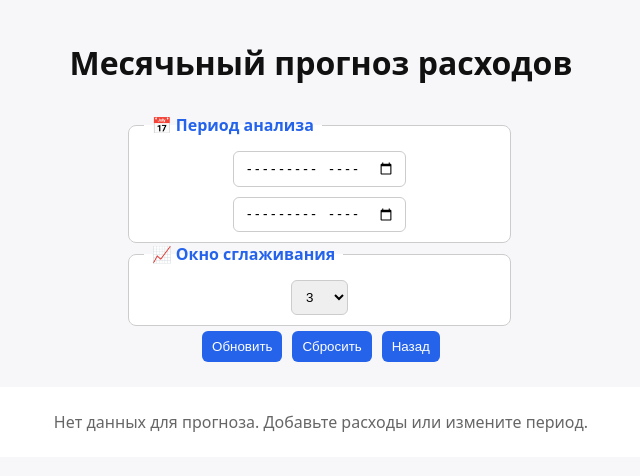
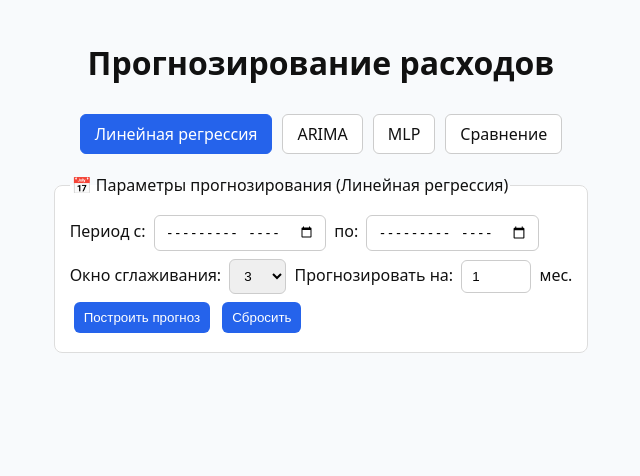
Before and after one commit to 1Ondr1/BudgetChecker, a FastAPI app: page /forecast/ in a window 1280 px wide. Shown: the top 476 px of the page, without its empty margins (319-959 px from the left). Run offline with FastAPI, Linux system fonts and the light colour scheme; parts of the project's set-up code (start-up, migrations or seed data) failed here and were passed over.

Commit message:
Почти сделал линейную регресию

```diff
--- a/app/routers/expense.py
+++ b/app/routers/expense.py
@@ -25,7 +25,7 @@ def show_expenses(
 ):
     if current_user == 401:
         return RedirectResponse(url="/auth/login", status_code=303)
-    categories, expenses = get_expenses(
+    expenses, categories = get_expenses(
         user_id=current_user["user_id"],
         date_from=date_from,
         date_to=date_to,
--- a/app/schemes/forecast.py
+++ b/app/schemes/forecast.py
@@ -3,7 +3,7 @@ from datetime import datetime
 from pydantic import BaseModel
 
 
-class MonthlyForecast(BaseModel):
+class Forecast(BaseModel):
     month: datetime
     total: float | None = None
     predicted: float | None = None
--- a/app/templates/analytics.html
+++ b/app/templates/analytics.html
@@ -35,10 +35,11 @@
 
   <div class="controls">
     <form method="get" action="/analytics">
+      <input type="month" name="month_from" value="{{ month_from or '' }}" required>
       <input type="month" name="month_to" value="{{ month_to or '' }}" required>
-      <input type="month" name="month_from" value="{{ month_from or '' }}" required>
       <button type="submit">Показать</button>
       <a href="/analytics"><button type="button">Сбросить</button></a>
+      <a href="/expenses"><button type="button">Назад</button></a>
     </form>
   </div>
 
--- a/app/templates/expenses.html
+++ b/app/templates/expenses.html
@@ -40,13 +40,14 @@
       <h1>Мои расходы</h1>
       <div class="totals">
         <span class="pill">
-          Итого: {{ expenses|sum(attribute='amount') if expenses else 0 }} ₽
+          Итого: {{ expenses|sum(attribute='amount') if expenses else 0 }} ₴
         </span>
       </div>
     </div>
 
     <div class="card">
       <a href="/analytics" class="btn">Аналитика</a>
+      <a href="/forecast" class="btn">Прогнозы</a>
     </div>
 
     <!-- ФИЛЬТРЫ -->
--- a/app/templates/forecast.html
+++ b/app/templates/forecast.html
@@ -2,102 +2,103 @@
 <html lang="ru">
 <head>
   <meta charset="UTF-8" />
-  <title>Месячьный прогноз расходов</title>
+  <title>Прогнозирование расходов</title>
+  <script src="https://cdn.jsdelivr.net/npm/chart.js"></script>
   <style>
-    body { font-family: system-ui, sans-serif; background:#f7f7fa; margin:0; padding:20px; color:#111; }
+    body { font-family: system-ui, sans-serif; background:#f8fafc; color:#111; margin:0; padding:20px; }
     h1 { text-align:center; margin-bottom:30px; }
-
-    .controls { display:flex; flex-direction:column; align-items:center; gap:15px; margin-bottom:25px; }
-    fieldset { border:1px solid #ccc; border-radius:8px; padding:10px 15px; background:#fff; width:90%; max-width:900px; }
-    legend { font-weight:600; color:#2563eb; padding:0 8px; }
-
-    .group { display:flex; justify-content:center; flex-wrap:wrap; gap:10px; margin-top:5px; }
-    input, select, button { padding:8px 10px; border:1px solid #ccc; border-radius:6px; }
-    button { background:#2563eb; color:#fff; border:0; cursor:pointer; }
+    fieldset { border:1px solid #ddd; border-radius:8px; padding:15px; background:#fff; width:fit-content; margin:0 auto 30px; }
+    input, select, button { padding:8px 10px; margin:4px; border:1px solid #ccc; border-radius:6px; }
+    button { background:#2563eb; color:#fff; border:none; cursor:pointer; }
     button:hover { background:#1e4fcc; }
-
-    table { width:100%; border-collapse:collapse; background:#fff; margin-top:20px; }
-    th, td { padding:10px; border:1px solid #ddd; text-align:center; }
-    th { background:#f0f2f5; text-transform:uppercase; font-size:13px; letter-spacing:.03em; }
-    .predicted { color:#2563eb; font-weight:500; }
-    .empty { text-align:center; padding:24px; color:#666; background:#fff; }
+    .tabs { display:flex; justify-content:center; gap:10px; margin-bottom:20px; }
+    .tab { padding:8px 14px; border-radius:6px; border:1px solid #ccc; background:#fff; cursor:pointer; }
+    .tab.active { background:#2563eb; color:#fff; border-color:#2563eb; }
+    .section { display:none; }
+    .section.active { display:block; }
+    table { width:100%; border-collapse:collapse; margin-top:20px; background:#fff; }
+    th, td { border:1px solid #ddd; padding:10px; text-align:center; }
+    th { background:#f1f5f9; text-transform:uppercase; }
+    canvas { width:100%; max-height:400px; margin-top:20px; }
   </style>
 </head>
 <body>
-  <h1>Месячьный прогноз расходов</h1>
+  <h1>Прогнозирование расходов</h1>
 
-  <div class="controls">
-    <form method="get" action="/forecast/monthly">
+  <!-- 🔹 Вкладки -->
+  <div class="tabs">
+    <div class="tab active" data-tab="linear">Линейная регрессия</div>
+    <div class="tab" data-tab="arima">ARIMA</div>
+    <div class="tab" data-tab="mlp">MLP</div>
+    <div class="tab" data-tab="compare">Сравнение</div>
+  </div>
 
-      <!-- 🔹 Период анализа -->
+  <!-- 🔹 Линейная регрессия -->
+  <div id="linear" class="section active">
+    <form method="get" action="/forecast/linear">
       <fieldset>
-        <legend>📅 Период анализа</legend>
-        <div class="group">
-          <input type="month" name="month_from" value="{{ month_from }}" required>
-          <input type="month" name="month_to" value="{{ month_to }}" required>
+        <legend>📅 Параметры прогнозирования (Линейная регрессия)</legend>
+        <div>
+          <label>Период с:</label>
+          <input type="month" name="month_from" value="{{ month_from or '' }}" required>
+          <label>по:</label>
+          <input type="month" name="month_to" value="{{ month_to or '' }}" required>
+        </div>
+        <div>
+          <label>Окно сглаживания:</label>
+          <select name="window">
+            <option value="3" {% if window==3 %}selected{% endif %}>3</option>
+            <option value="6" {% if window==6 %}selected{% endif %}>6</option>
+            <option value="12" {% if window==12 %}selected{% endif %}>12</option>
+          </select>
+          <label>Прогнозировать на:</label>
+          <input type="number" name="predict_months" value="{{ predict_months or 1 }}" min="1" max="12"> мес.
+        </div>
+        <div>
+          <button type="submit">Построить прогноз</button>
+          <a href="/forecast"><button type="button">Сбросить</button></a>
         </div>
       </fieldset>
+    </form>
 
-      <!-- 🔹 Параметры прогноза -->
-      <fieldset>
-        <legend>📈 Окно сглаживания</legend>
-        <div class="group">
-          <select name="window">
-            <option value="3" {% if window == 3 %}selected{% endif %}>3</option>
-            <option value="6" {% if window == 6 %}selected{% endif %}>6</option>
-            <option value="12" {% if window == 12 %}selected{% endif %}>12</option>
-          </select>
-        </div>
-      </fieldset>
-
-      <!-- 🔹 Кнопки управления -->
-      <div class="group">
-        <button type="submit">Обновить</button>
-        <a href="/forecast"><button type="button">Сбросить</button></a>
-        <a href="/expenses"><button type="button">Назад</button></a>
-      </div>
-
-    </form>
+    {% if months %}
+      <canvas id="chartLinear"></canvas>
+      <table>
+        <thead><tr><th>Месяц</th><th>Фактические</th><th>Прогноз</th></tr></thead>
+        <tbody>
+          {% for e in forecast_linear %}
+            <tr>
+              <td>{{ e.month }}</td>
+              <td>{{ e.actual or '-' }}</td>
+              <td>{{ e.predicted or '-' }}</td>
+            </tr>
+          {% endfor %}
+        </tbody>
+      </table>
+    {% endif %}
   </div>
 
-  {% if not forecast or forecast|length == 0 %}
-    <div class="empty">
-      Нет данных для прогноза. Добавьте расходы или измените период.
-    </div>
-  {% else %}
-    <table>
-      <thead>
-        <tr>
-          <th>Месяц</th>
-          <th>Фактические расходы</th>
-          <th>Прогноз</th>
-          <th>Изменение</th>
-        </tr>
-      </thead>
-      <tbody>
-        {% for e in forecast %}
-          <tr>
-            <td>{{ e.month.strftime('%Y-%m') }}</td>
-            <td>{{ e.total }}</td>
-            <td class="predicted">{{ e.predicted or '-' }}</td>
-            <td>
-              {% if e.total and e.predicted %}
-                {% set diff = e.predicted - e.total %}
-                {% if diff > 0 %}
-                  ↑ +{{ '%.2f'|format(diff) }}
-                {% elif diff < 0 %}
-                  ↓ {{ '%.2f'|format(diff) }}
-                {% else %}
-                  —
-                {% endif %}
-              {% else %}
-                —
-              {% endif %}
-            </td>
-          </tr>
-        {% endfor %}
-      </tbody>
-    </table>
-  {% endif %}
+  <!-- 🔹 Остальные методы (пока пустые) -->
+  <div id="arima" class="section">
+    <p style="text-align:center;">Модуль ARIMA будет добавлен позже</p>
+  </div>
+  <div id="mlp" class="section">
+    <p style="text-align:center;">Модуль MLP будет добавлен позже</p>
+  </div>
+  <div id="compare" class="section">
+    <p style="text-align:center;">Сравнение методов будет добавлено после реализации всех моделей</p>
+  </div>
+
+  <script>
+    // Переключение вкладок
+    const tabs = document.querySelectorAll('.tab');
+    const sections = document.querySelectorAll('.section');
+    tabs.forEach(tab => tab.addEventListener('click', () => {
+      tabs.forEach(t => t.classList.remove('active'));
+      sections.forEach(s => s.classList.remove('active'));
+      tab.classList.add('active');
+      document.getElementById(tab.dataset.tab).classList.add('active');
+    }));
+  </script>
 </body>
 </html>
```
Also changed, not shown: app/routers/forecast.py (+26 -26 lines), app/services/analytics_service.py (+13 -65 lines), app/services/expense_services.py (+6 -2 lines), app/services/forecast_service.py (+47 -1 lines).
